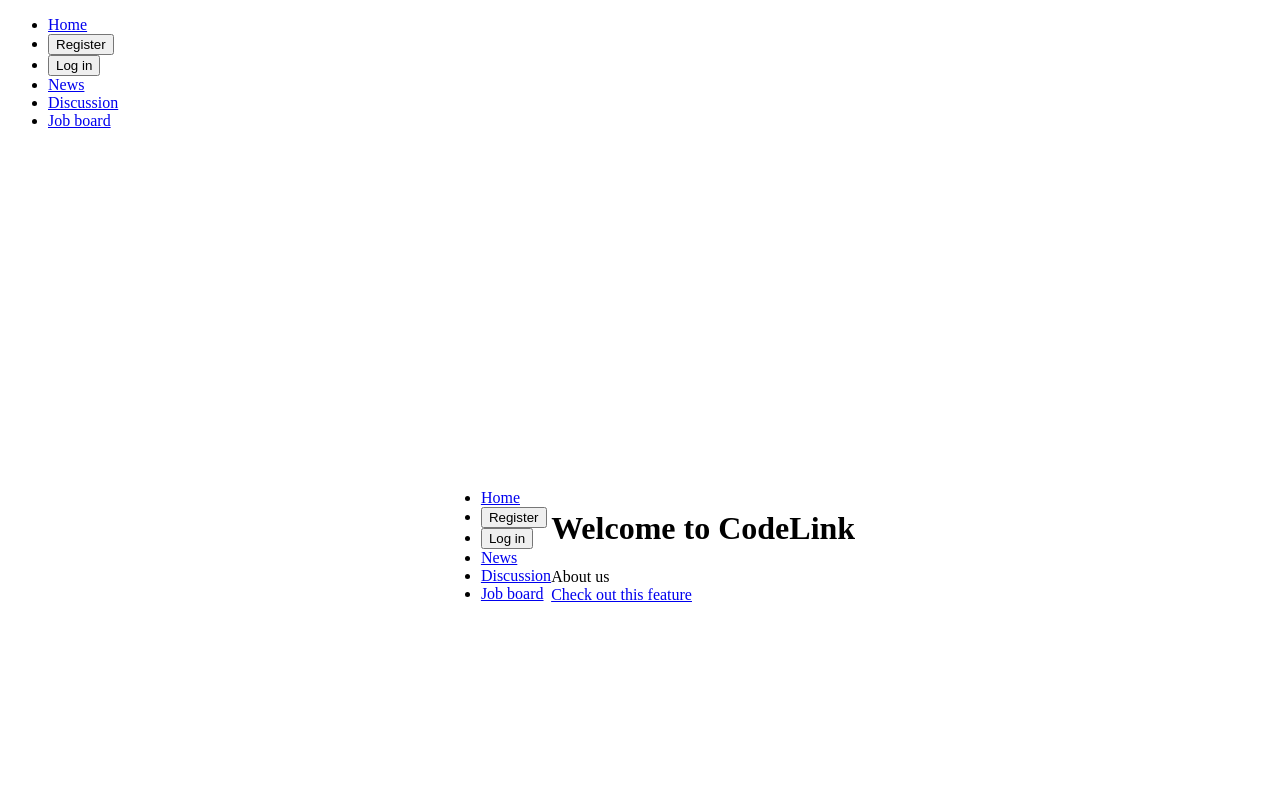
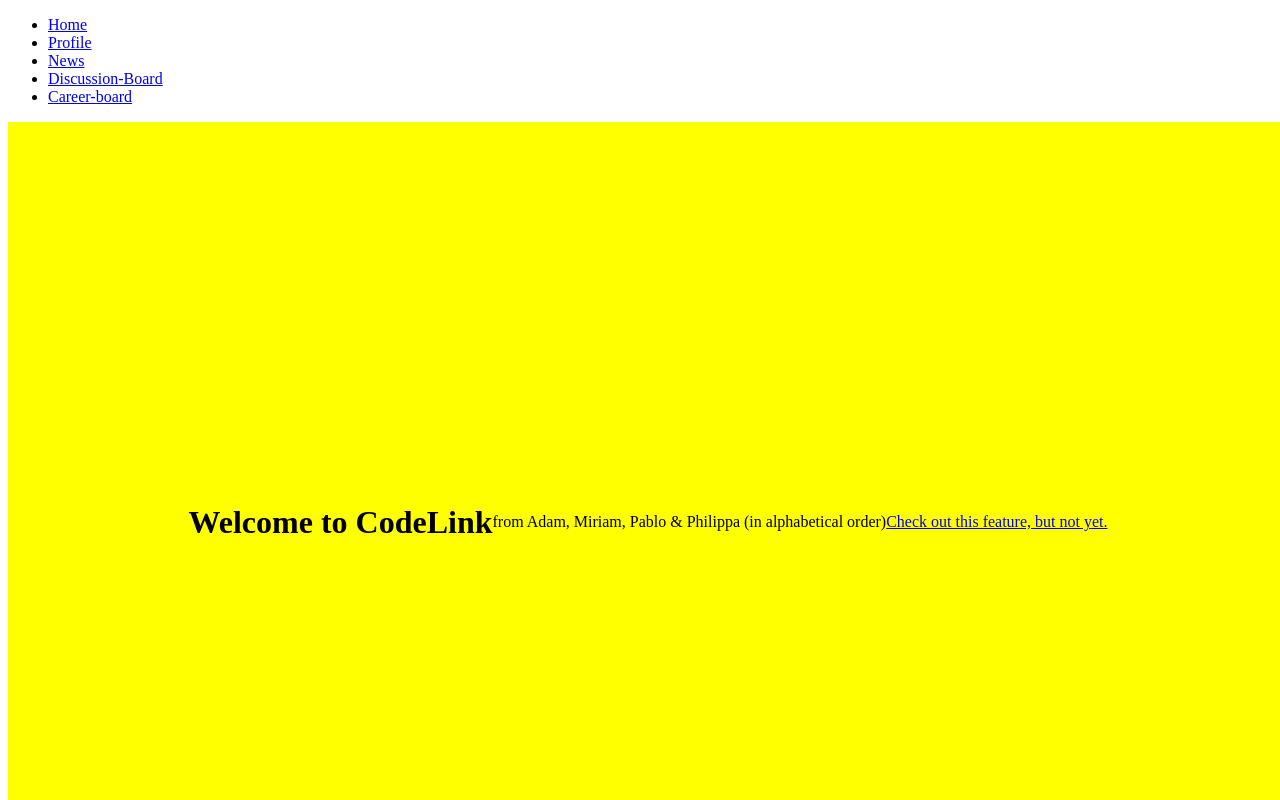
Before and after one commit to miriamCodes/CodeLink, a Next.js app in the folder client/: page / in a window 1280 px wide. Shown: the top 800 px of the page. Built offline with nearby package versions, Linux system fonts and the light colour scheme.

Commit message:
feat: routing from navbar with persisting navbar through all sites

```diff
--- a/client/app/components/navbar.tsx
+++ b/client/app/components/navbar.tsx
@@ -1,74 +1,40 @@
-'use client'
 import React from 'react';
-import Button from './button';
-// Should we use this next syntax or rather an a tag?
 import Link from 'next/link';
+import styles from '../styles/navbar.module.css'
 
-interface Properties {
-  loggedIn: boolean;
-  setLoggedIn: (loggedIn: boolean) => void;
-}
 
-const Navbar: React.FC<Properties> = ({ loggedIn, setLoggedIn }) => {
-  // Should handleClick function be here, passed through properties or instead declared in a separate file?
-  function handleClick(useCase: string) {
-    if (useCase === 'Log out') {
-      setLoggedIn(false);
-    }
-  }
+export default function Navbar (): React.JSX.Element {
+
   return (
+    <div className={styles.navbar}>
     <nav className='nav-container'>
-    {/* Do we want to format class names like the following or import the stylesheet into the file and work from that? */}
     <ul className="nav-list">
-      {/* Should we mention each link separately or have an external object with the links and maps them? */}
-      {/* On click redirect to appropriate page */}
-      {/* Consider changing to map through buttons? */}
-      {/* Home could be the brand logo. */}
-      {/* Consider mapping */}
       <li className="nav-item">
-      <Link href="/home">Home</Link>
+      <Link href="/">Home</Link>
       </li>
-      {loggedIn && (
-        <li className="nav-item">
-          <Link href="/profile">Profile</Link>
-        </li>
-      )}
-      {/* If logged out */}
-      {/* May be a better way to do this by passing useCase to handleClick or some other way. */}
-      {!loggedIn && (
-        <li className="nav-item">
-          <Button useCase={'Register'} onClick={() => handleClick('Register')} />
-        </li>
-      )}
-      {/* If logged out */}
-      {!loggedIn && (
-        <li className="nav-item">
-          <Button useCase={'Log in'} onClick={() => handleClick('Logged in')} />
-        </li>
-      )}
-      {/* If logged in */}
-      {loggedIn && (
-        <li className="nav-item">
-          <Button useCase={'Log out'} onClick={() => handleClick('Log out')} />
-        </li>
-      )}
-      {/* Consider mapping */}
+      <li className="nav-item">
+        <Link href="/profile">Profile</Link>
+      </li>
       <li className="nav-item">
         <Link href="/news">News</Link>
       </li>
       <li className="nav-item">
-        <Link href="/discussion">Discussion</Link>
+        <Link href="/discussion-board">Discussion-Board</Link>
       </li>
       <li className="nav-item">
-        <Link href="/jobs">Job board</Link>
+        <Link href="/career-board">Career-board</Link>
       </li>
     </ul>
   </nav>
+  </div>
   );
 };
-export default Navbar
 
-// might make sense to have an object with links and then map them in the return. easier to adjust
+
+
+
+
+{/* // might make sense to have an object with links and then map them in the return. easier to adjust
 
 // const navItems = [
 //   { link: '/home', label: 'Home' },
@@ -78,10 +44,73 @@
 
 // return (
 //   <ul>
-//     {navItems.map(item => (
+//     {navItems.map(item => ( */}
 //       <li key={item.link}>
 //         <Link href={item.link}><a>{item.label}</a></Link>
 //       </li>
 //     ))}
 //   </ul>
 // );
+
+
+
+
+// ---
+// interface Properties {
+//   loggedIn: boolean;
+//   setLoggedIn: (loggedIn: boolean) => void;
+// }
+
+// const Navbar: React.FC<Properties> = () => {
+
+//   return (
+//     <nav className='nav-container'>
+//     {/* Do we want to format class names like the following or import the stylesheet into the file and work from that? */}
+//     <ul className="nav-list">
+//       {/* Should we mention each link separately or have an external object with the links and maps them? */}
+//       {/* On click redirect to appropriate page */}
+//       {/* Consider changing to map through buttons? */}
+//       {/* Home could be the brand logo. */}
+//       {/* Consider mapping */}
+//       <li className="nav-item">
+//       <Link href="/home">Home</Link>
+//       </li>
+//       {loggedIn && (
+//         <li className="nav-item">
+//           <Link href="/profile">Profile</Link>
+//         </li>
+//       )}
+//       {/* If logged out */}
+//       {/* May be a better way to do this by passing useCase to handleClick or some other way. */}
+//       {!loggedIn && (
+//         <li className="nav-item">
+//           <Button useCase={'Register'} onClick={() => handleClick('Register')} />
+//         </li>
+//       )}
+//       {/* If logged out */}
+//       {!loggedIn && (
+//         <li className="nav-item">
+//           <Button useCase={'Log in'} onClick={() => handleClick('Logged in')} />
+//         </li>
+//       )}
+//       {/* If logged in */}
+//       {loggedIn && (
+//         <li className="nav-item">
+//           <Button useCase={'Log out'} onClick={() => handleClick('Log out')} />
+//         </li>
+//       )}
+//       {/* Consider mapping */}
+//       <li className="nav-item">
+//         <Link href="/news">News</Link>
+//       </li>
+//       <li className="nav-item">
+//         <Link href="/discussion">Discussion</Link>
+//       </li>
+//       <li className="nav-item">
+//         <Link href="/jobs">Job board</Link>
+//       </li>
+//     </ul>
+//   </nav>
+//   );
+// };
+// export default Navbar
--- a/client/app/layout.tsx
+++ b/client/app/layout.tsx
@@ -1,7 +1,6 @@
 import React from 'react';
 import Navbar from './components/navbar';
 import styles from './styles/navbar.module.css';
-import Head from 'next/head';
 
 interface LayoutProps {
   children: React.ReactNode;
@@ -10,14 +9,12 @@
 export default function Layout({ children }: LayoutProps): React.JSX.Element {
   return (
     <>
-      {/* <Head/> */}
-      <Navbar
-        loggedIn={false}
-        setLoggedIn={function (loggedIn: boolean): void {
-          throw new Error('Function not implemented.');
-        }}
-      />
-      <main className={styles.mainContent}>{children}</main>
+    <html>
+      <body>
+      <Navbar/>
+      <main>{children}</main>
+      </body>
+      </html>
     </>
   );
 }
--- a/client/app/page.tsx
+++ b/client/app/page.tsx
@@ -3,21 +3,19 @@
 import Layout from './layout';
 import styles from './styles/home.module.css';
 import Link from 'next/link';
-import { useState } from 'react';
 
 export default function Home(): React.JSX.Element {
-  const [loggedIn, setLoggedIn] = useState(false);
   return (
     <div className={styles.home}>
-      <Layout>
+      {/* <Layout> */}
         <div>
           <h1>Welcome to CodeLink</h1>
         </div>
-        <div>About us</div>
+        <div>from Adam, Miriam, Pablo & Philippa (in alphabetical order)</div>
         <div>
-          <Link href="/feature">Check out this feature</Link>
+          <Link href="/feature">Check out this feature, but not yet.</Link>
         </div>
-      </Layout>
+      {/* </Layout> */}
     </div>
   );
 }
--- a/client/app/styles/home.module.css
+++ b/client/app/styles/home.module.css
@@ -1,7 +1,7 @@
 .home {
   height: 100vh;
   width: 100vw;
-  background-color: white;
+  background-color: yellow;
   display: flex;
   justify-content: center;
   align-items: center;
--- a/client/app/styles/navbar.module.css
+++ b/client/app/styles/navbar.module.css
@@ -4,7 +4,9 @@
   left: 0;
   width: 200px; /* Set the desired width of the navbar */
   height: 100%;
-  background-color: #f3f3f3; /* Optional background color */
+  background-color: red; /* Optional background color */
+  margin-top: 50px;
+
 }
 
 .main-content {
```
Also changed, not shown: client/app/career-board/page.tsx (renamed from client/pages/job-board/jobs.tsx), client/app/create-profile/page.tsx (renamed from client/pages/create-profile/create-profile.tsx), client/app/discussion-board/page.tsx (renamed from client/pages/discussion-board/discussion.tsx), client/app/news/page.tsx (renamed from client/pages/news-board/news.tsx), client/app/profile/page.tsx (renamed from client/pages/profile/profile.tsx), client/pages/create-profile/update-profile.tsx (deleted).
